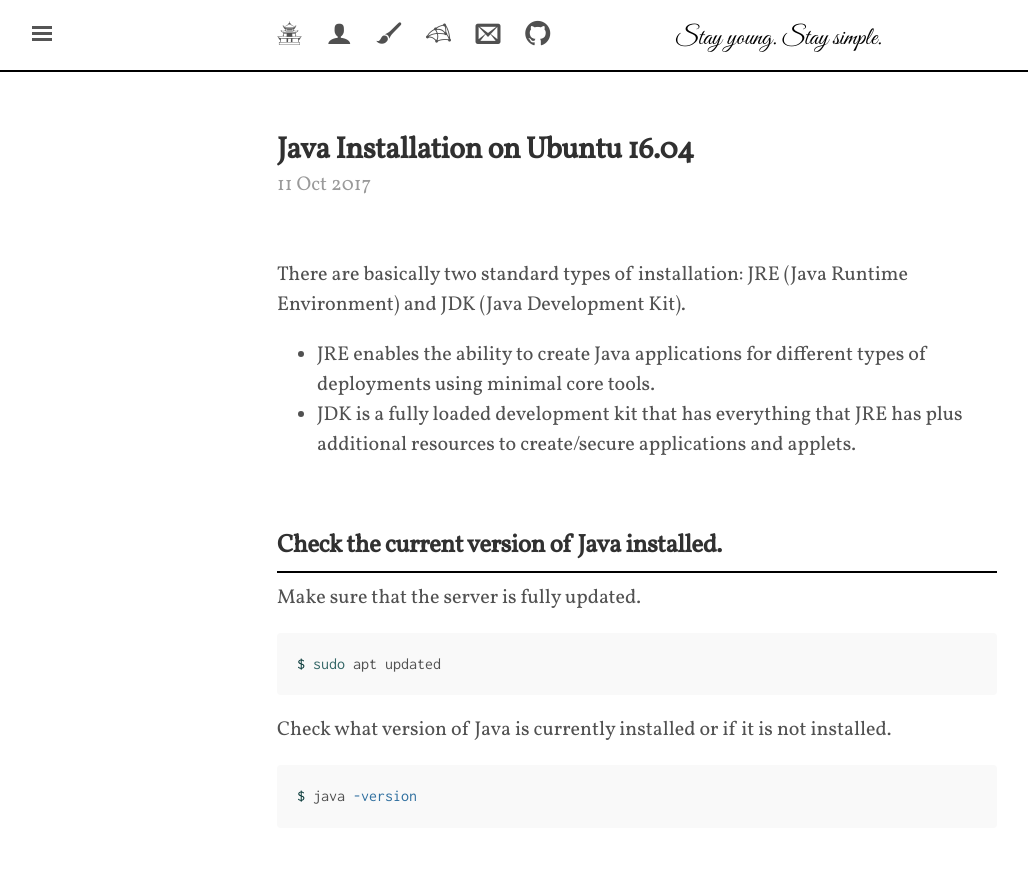
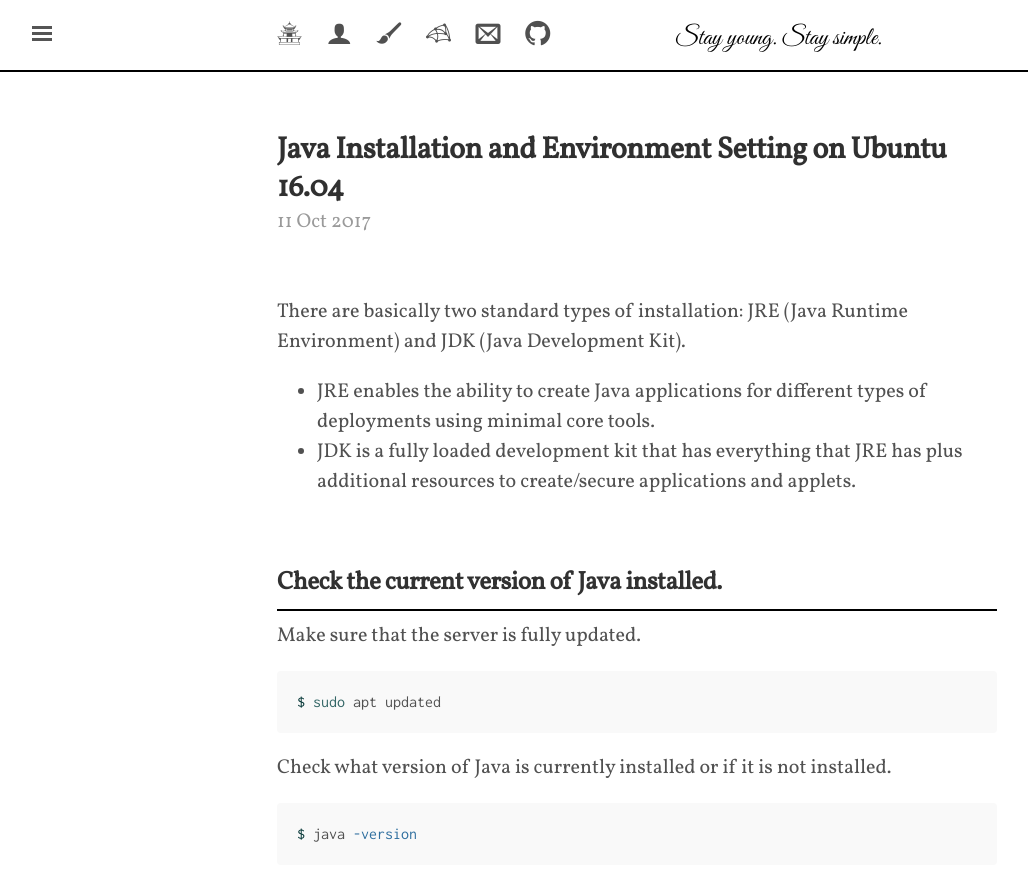
Before and after one commit to shevapato2008/myBlog, a Jekyll site: the page built from _posts/2017-10-11-java-installation.md, in a window 1280 px wide and 900 px high. Shown: the top 881 px of the window, without its empty margins (3-1031 px from the left). Built offline with Jekyll 4.4.1, drawn with Linux system fonts in a browser that asks for light colours; some web fonts are replaced; formulas are drawn with MathJax 3; comment, search, counter and statistics services are not loaded.

Commit message:
Fixed an error.

```diff
--- a/_posts/2017-10-11-java-installation.md
+++ b/_posts/2017-10-11-java-installation.md
@@ -1,6 +1,6 @@
 ---
 layout: post
-title: Java Installation on Ubuntu 16.04
+title: Java Installation and Environment Setting on Ubuntu 16.04
 meta: This post helps install Java under Linux environment.
 comments: true
 mathjax: true
```
Also changed, not shown: about/jianli.md (+1 -1 lines).
